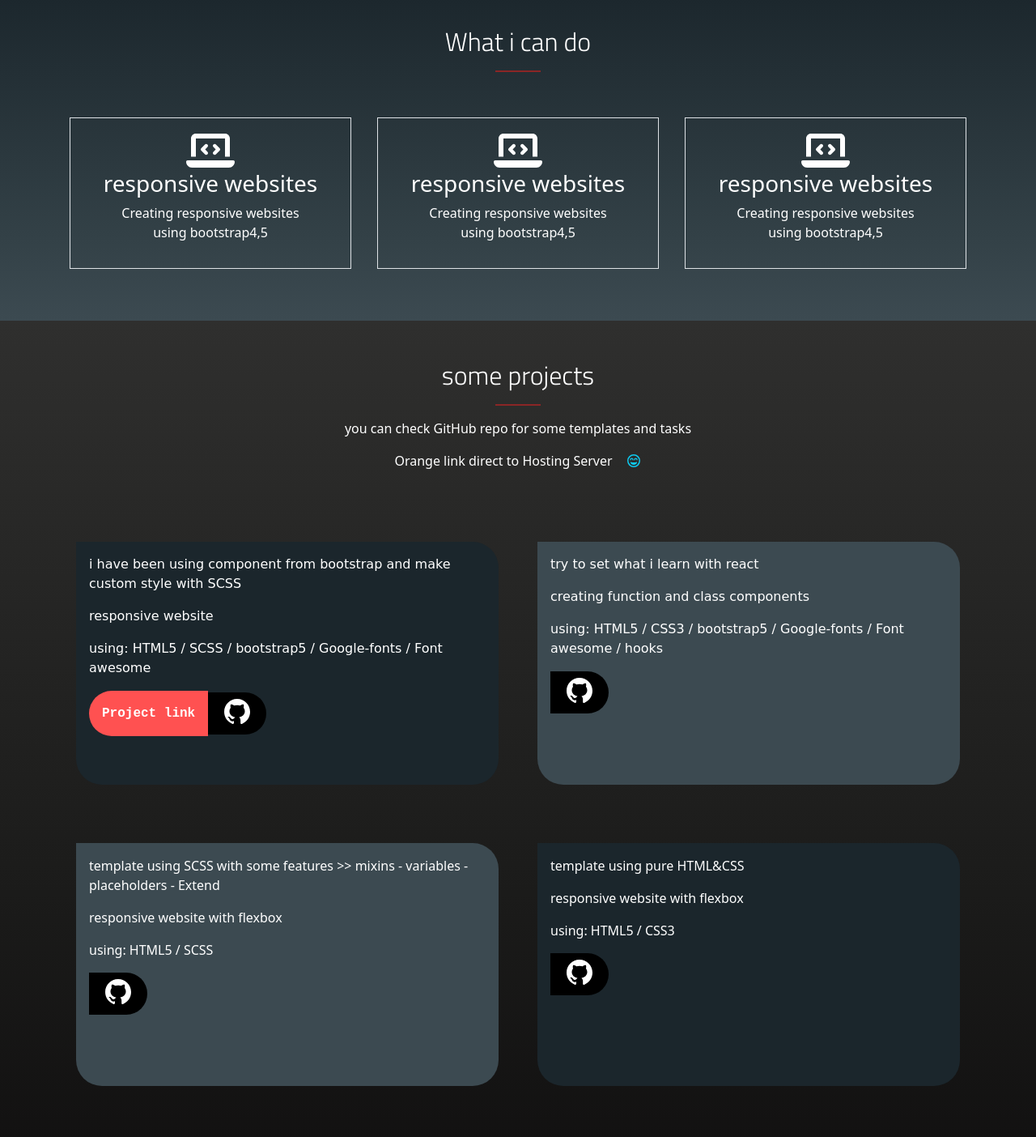
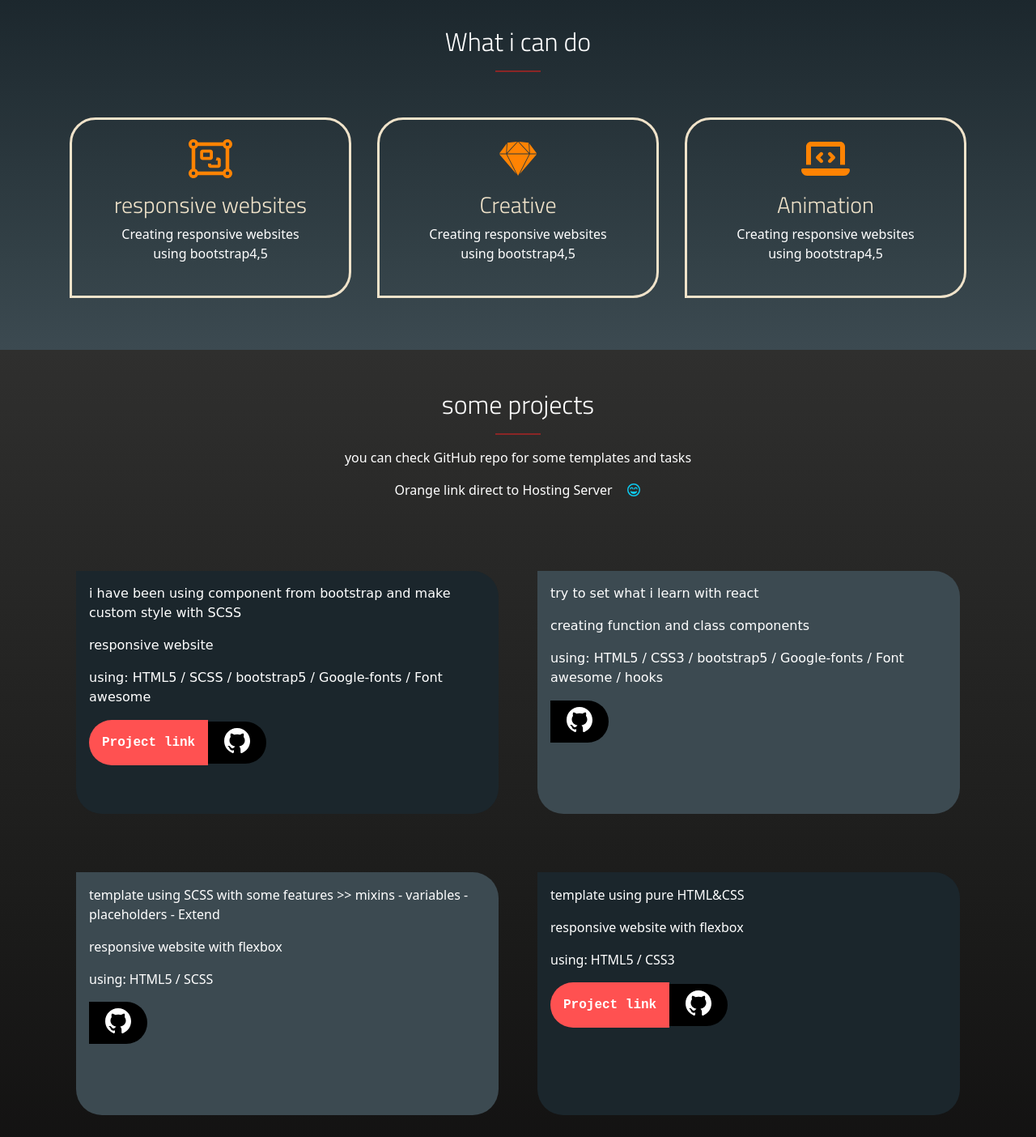
Before and after one commit to Abdelrahman-Mehrat/portfolio, a plain HTML site: page portfolio.html in a window 1280 px wide. Shown: the part 400-1804 px from the top of the page at 81% size. Drawn offline with Linux system fonts and the light colour scheme.

Commit message:
portfolioWrapper

```diff
--- a/portfolio.html
+++ b/portfolio.html
@@ -8,7 +8,7 @@
     <link rel="stylesheet" href="style/bootstrap.min.css" />
     <style>
         @import url('https://fonts.googleapis.com/css2?family=Titillium+Web:wght@300;400;600;900&display=swap');
-        </style>
+    </style>
     <link rel="stylesheet" href="style/all.min.css" />
     <link rel="stylesheet" href="style/style.css" />
   </head>
@@ -65,28 +65,28 @@
           <h2 class="second__line">What i can do</h2>
         </header>
         <div class="skill__cards__body row">
-          <div class="col-md-4 p-3">
-            <div class="text-center p-3 border">
-              <i class="fas fa-laptop-code fa-3x"></i>
+          <div class="col-sm-4 p-3">
+            <div class="skill__cards__wrapper  text-center py-4 ">
+              <i class="far mb-3 fa-object-group fa-3x"></i>
               <h3>responsive websites</h3>
               <p class="w-75 mx-auto">
                 Creating responsive websites using bootstrap4,5
               </p>
             </div>
           </div>
-          <div class="col-md-4 p-3">
-            <div class="text-center p-3 border">
-              <i class="fas fa-laptop-code fa-3x"></i>
-              <h3>responsive websites</h3>
+          <div class="col-sm-4 p-3">
+            <div class="skill__cards__wrapper  text-center py-4 ">
+              <i class="fab mb-3 fa-sketch fa-3x"></i>
+              <h3>Creative</h3>
               <p class="w-75 mx-auto">
                 Creating responsive websites using bootstrap4,5
               </p>
             </div>
           </div>
-          <div class="col-md-4 p-3">
-            <div class="text-center p-3 border">
-              <i class="fas fa-laptop-code fa-3x"></i>
-              <h3>responsive websites</h3>
+          <div class="col-sm-4 p-3">
+            <div class="skill__cards__wrapper  text-center py-4 ">
+              <i class="fas mb-3 fa-laptop-code fa-3x"></i>
+              <h3>Animation</h3>
               <p class="w-75 mx-auto">
                 Creating responsive websites using bootstrap4,5
               </p>
@@ -148,7 +148,7 @@
                     using: HTML5 / CSS3 / bootstrap5 / Google-fonts / Font
                     awesome / hooks
                   </li>
-                  <li class="mb-3 d-flex align-items-center gap-2">
+                  <li class="mb-3 d-flex align-items-center">
                     <a
                       class="project__link2"
                       href="https://github.com/Abdelrahman-Mehrat/React-test-project"
@@ -172,7 +172,7 @@
                   </li>
                   <li class="mb-3">responsive website with flexbox</li>
                   <li class="mb-3">using: HTML5 / SCSS</li>
-                  <li class="mb-3 d-flex align-items-center gap-2">
+                  <li class="mb-3 d-flex align-items-center">
                     <a
                       class="project__link2"
                       href="https://github.com/Abdelrahman-Mehrat/sass-project.git"
@@ -195,7 +195,13 @@
                   </li>
                   <li class="mb-3">responsive website with flexbox</li>
                   <li class="mb-3">using: HTML5 / CSS3</li>
-                  <li class="mb-3 d-flex align-items-center gap-2">
+                  <li class="mb-3 d-flex align-items-center">
+                    <a
+                      class="project__link"
+                      href="https://css3-template.netlify.app/"
+                      target="_blank"
+                      >Project link</a
+                    >
                     <a
                       class="project__link2"
                       href="https://github.com/Abdelrahman-Mehrat/HTML5--CSS3.git"
@@ -217,7 +223,7 @@
                     it is a game that you try to match cards together
                   </li>
                   <li class="mb-3">basically was trying to use what i learnt from javascript</li>
-                  <li class="mb-3 d-flex align-items-center gap-2">
+                  <li class="mb-3 d-flex align-items-center">
                     <a
                       class="project__link2"
                       href="https://github.com/Abdelrahman-Mehrat/memory-cards.git"
--- a/style/style.css
+++ b/style/style.css
@@ -136,6 +136,19 @@ min-height: 60vh;
     flex-basis:20%;
     min-width: 200px;
 }
+.skill__cards__wrapper{
+    border-radius: 2rem 2rem 2rem 0rem;
+    border: 3px solid #F0E3CA;
+}
+.skill__cards__wrapper h3{
+    border-radius: 2rem 2rem 2rem 0rem;
+    font-family: 'Titillium Web', sans-serif;
+    font-weight: 300;
+    color: #F0E3CA;
+}
+.skill__cards__wrapper svg{
+    color: #FF8303;
+}
 /* end skills */
 /* portfolio index */
 .describe .shadow{
```
